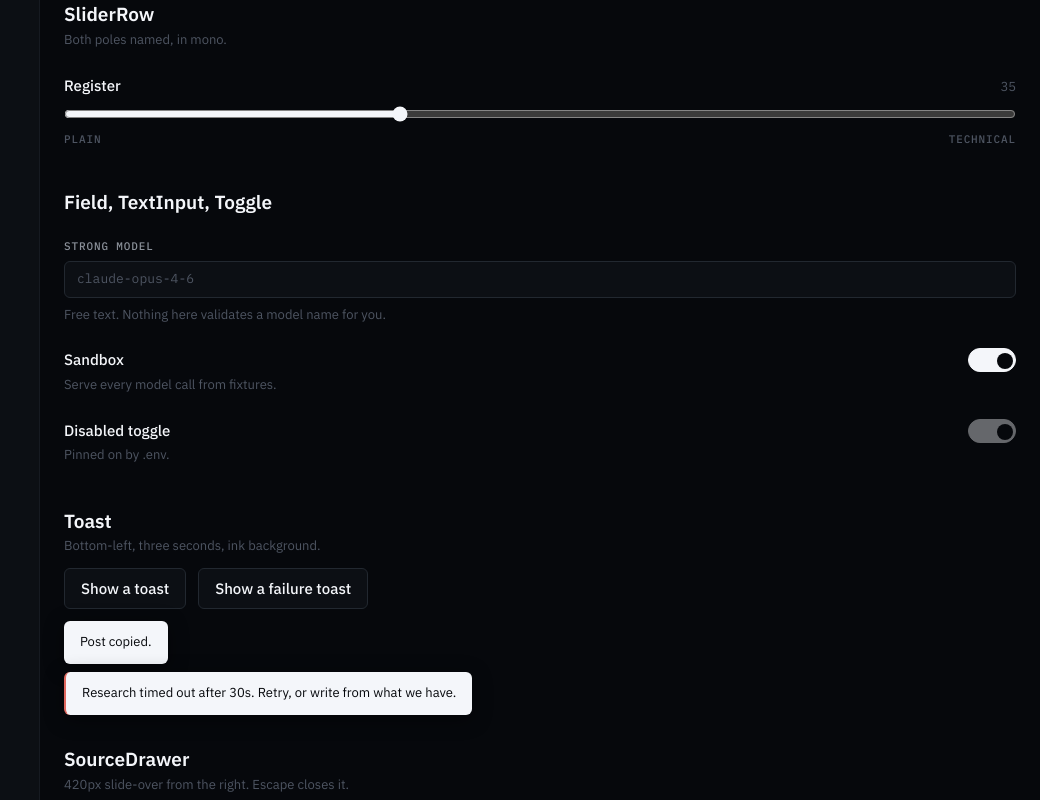
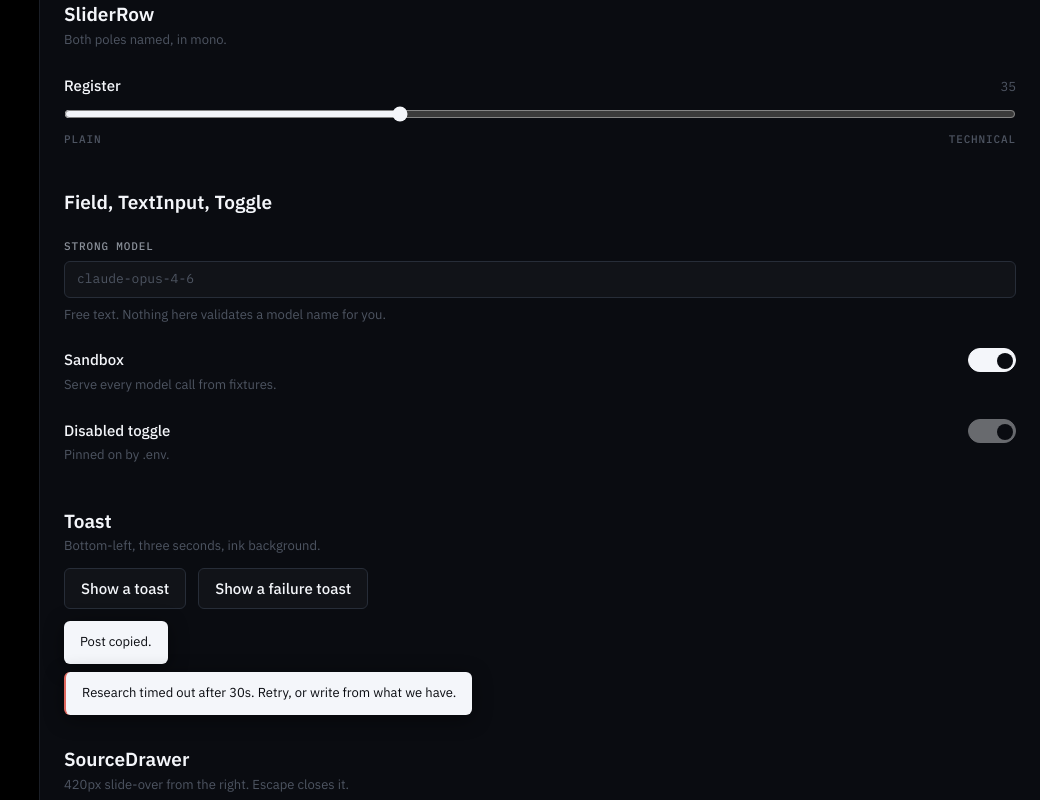
Before and after one commit to Clazd/OwlScope, a Next.js app: page /inspect/components in a window 1280 px wide. Shown: the part 3457-4257 px from the top of the page, without its empty margins (240-1280 px from the left). Built offline with nearby package versions, Linux system fonts and the light colour scheme; a web font is replaced by a local one.

Commit message:
Sidebar pure black (#000) matching logo bg, calibrate content panel depth

```diff
--- a/src/app/tokens.css
+++ b/src/app/tokens.css
@@ -68,12 +68,12 @@
 /* --------------------------------------------------------------- colour -- */
 
 :root {
-  /* OwlScope — true black / green / white palette */
-  --bg: #06080C;
-  --surface: #0C0F14;
-  --surface-sunken: #030407;
-  --rule: #161A21;
-  --rule-strong: #222830;
+  /* OwlScope — pure black sidebar / green / white palette */
+  --bg: #0A0C11;
+  --surface: #111318;
+  --surface-sunken: #07090D;
+  --rule: #1A1E26;
+  --rule-strong: #272D38;
   --ink: #F4F6FA;
   --ink-2: #8B919A;
   --ink-3: #4E5562;
@@ -91,8 +91,8 @@
 
   /* Brand accent — derived from the scope reticle */
   --accent: #2ECC71;
-  --accent-tint: rgb(46 204 113 / 0.12);
-  --accent-dim: rgb(46 204 113 / 0.06);
+  --accent-tint: rgb(46 204 113 / 0.14);
+  --accent-dim: rgb(46 204 113 / 0.12);
 
   color-scheme: dark;
 }
--- a/src/components/common/AppShell.tsx
+++ b/src/components/common/AppShell.tsx
@@ -129,7 +129,7 @@ function Sidebar(state: ShellState) {
         "hidden shrink-0 flex-col border-r border-rule md:flex",
         "md:w-(--sidebar-collapsed) wide:w-(--sidebar-width)",
       )}
-      style={{ background: "#0C0F14" }}
+      style={{ background: "#000000" }}
     >
       {/* Brand header — logo bg bleeds into sidebar so they read as one surface */}
       <Link
@@ -139,7 +139,7 @@ function Sidebar(state: ShellState) {
           "max-wide:justify-center max-wide:px-0 max-wide:py-3",
           "transition-opacity duration-(--dur-state) hover:opacity-80",
         )}
-        style={{ background: "#0C0F14" }}
+        style={{ background: "#000000" }}
       >
         <OwlMark />
         <span
@@ -228,7 +228,7 @@ function OwlMark() {
   return (
     <div
       className="shrink-0 overflow-hidden"
-      style={{ width: 44, height: 44, borderRadius: 6, background: "#0C0F14" }}
+      style={{ width: 44, height: 44, borderRadius: 6, background: "#000000" }}
     >
       <img
         src="/owlscope-logo.png"
```
Also changed, not shown: attached_assets/image_1786374553643.png (added).
